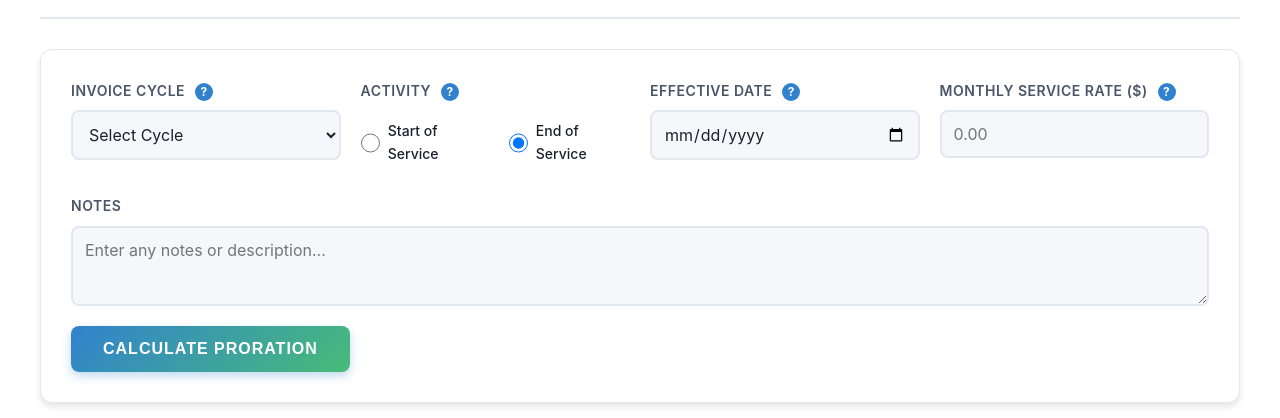
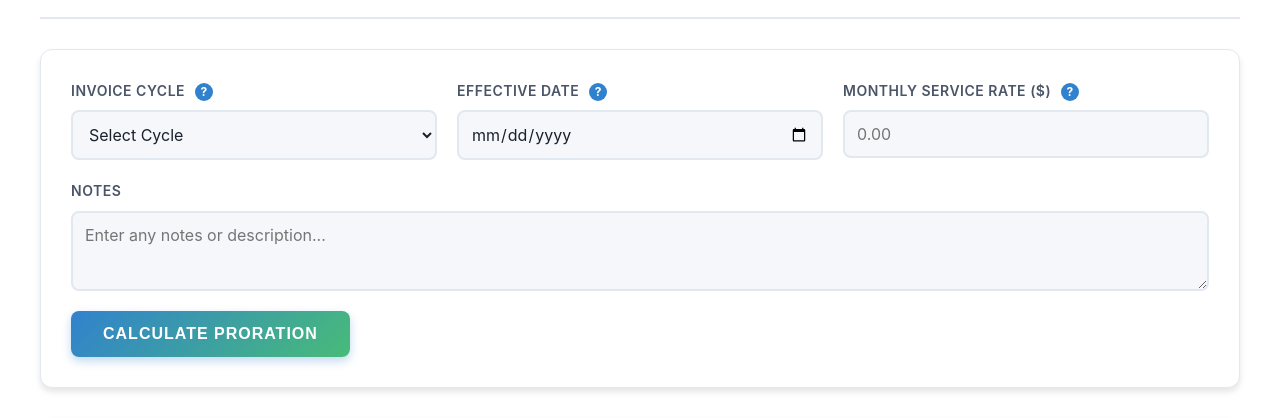
Before and after one commit to BarleyJRK/rkc_prorate, a plain HTML site: page index.html in a window 1280 px wide. Shown: the part 91-509 px from the top of the page. Drawn offline with Linux system fonts and the light colour scheme.

Commit message:
Add files via upload

```diff
--- a/index.html
+++ b/index.html
@@ -779,28 +779,13 @@
                     </div>
 
                     <div class="form-group">
-                        <label>
-                            Activity
-                            <span class="tooltip-icon" data-tooltip="Start = service begins on this date. Stop = service ends on this date (stop date NOT included in billing).">?</span>
-                        </label>
-                        <div class="radio-group">
-                            <div class="radio-option">
-                                <input type="radio" id="startService" name="serviceType" value="start">
-                                <label for="startService">Start of Service</label>
-                            </div>
-                            <div class="radio-option">
-                                <input type="radio" id="stopService" name="serviceType" value="stop" checked>
-                                <label for="stopService">End of Service</label>
-                            </div>
-                        </div>
-                    </div>
-
-                    <div class="form-group">
                         <label for="serviceDate">
                             Effective Date
-                            <span class="tooltip-icon" data-tooltip="The date service starts or stops. For stops, this date is NOT included in the billing period.">?</span>
+                            <span class="tooltip-icon" data-tooltip="The date service ends. This date is NOT included in the billing period.">?</span>
                         </label>
                         <input type="date" id="serviceDate" required>
+                        <!-- Hidden field to always use "stop" service type -->
+                        <input type="hidden" name="serviceType" value="stop">
                     </div>
 
                     <div class="form-group">
@@ -1160,7 +1145,7 @@
 
             // Get form values
             const cycleType = document.getElementById('invoiceCycle').value;
-            const serviceType = document.querySelector('input[name="serviceType"]:checked').value;
+            const serviceType = document.querySelector('input[name="serviceType"]').value;
             const serviceDateInput = document.getElementById('serviceDate').value;
             const serviceRate = parseFloat(document.getElementById('serviceRate').value);
             const notes = document.getElementById('notes').value;
```
